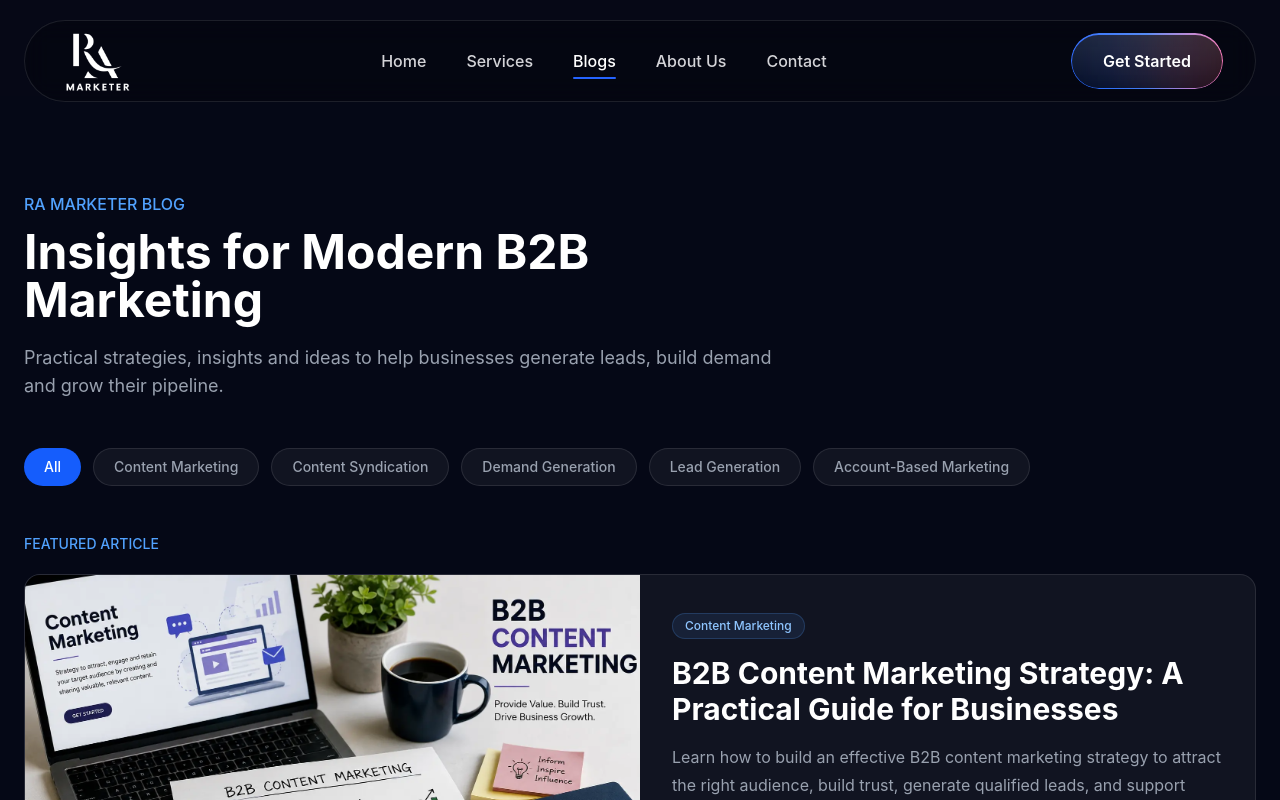
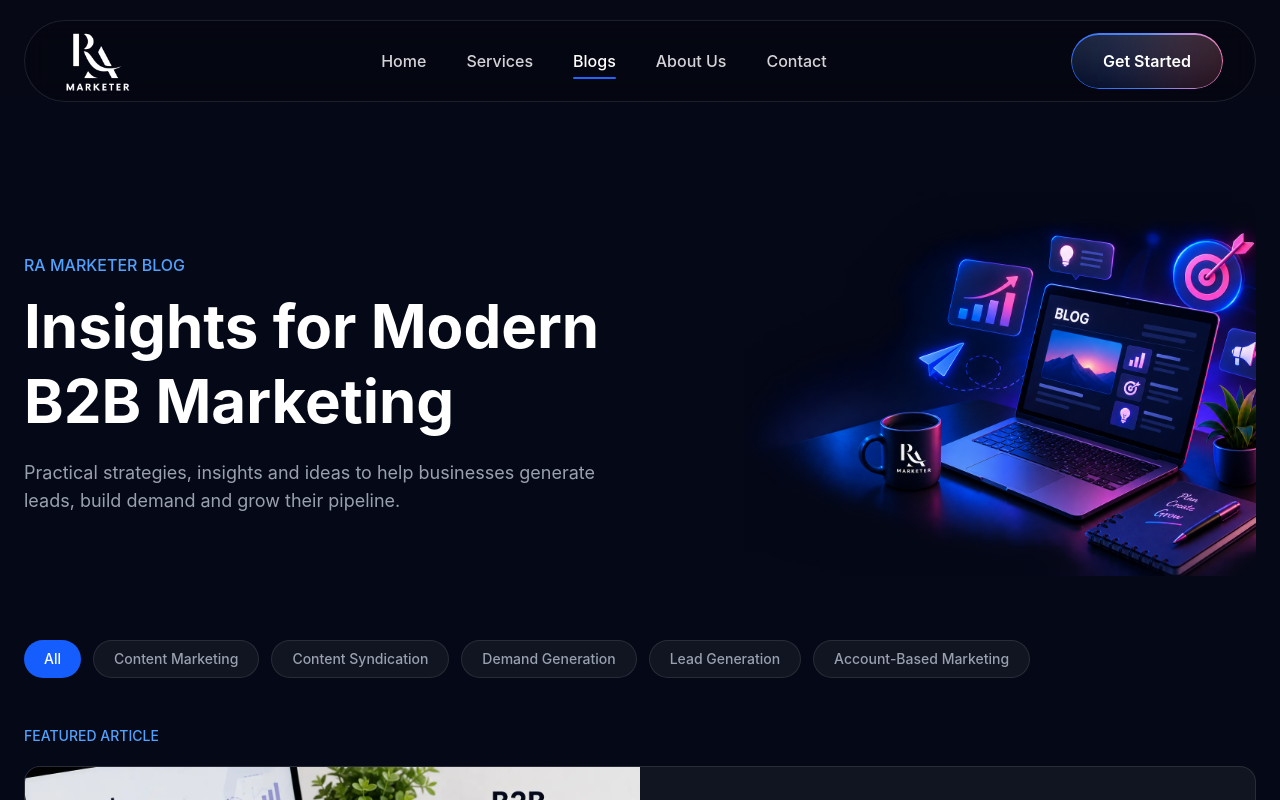
Before and after one commit to Rajeshmane515/ra-marketer-frontend, a React (Vite) app: page /blog in a window 1280 px wide. Shown: the top 800 px of the page. Built offline with nearby package versions, Linux system fonts and the light colour scheme.

Commit message:
Added right side img in blog pageI

```diff
--- a/index.html
+++ b/index.html
@@ -17,16 +17,17 @@
 {
   "@context": "https://schema.org",
   "@type": "ProfessionalService",
-  "name": "RAMarketer",
+  "name": "RA Marketer",
   "url": "https://ramarketer.com/",
   "logo": "https://ramarketer.com/logo.png",
+  "image": "https://ramarketer.com/logo.png",
+  "description": "RA Marketer is a B2B lead generation and demand generation agency offering content syndication, ABM, email marketing, appointment setting, and sales qualified lead services.",
   "address": {
     "@type": "PostalAddress",
     "addressLocality": "Pune",
     "addressRegion": "Maharashtra",
     "addressCountry": "IN"
-  },
-  "description": "RA Marketer is a B2B lead generation and demand generation agency offering content syndication, ABM, email marketing, appointment setting, and sales qualified lead services."
+  }
 }
 </script>
 
--- a/src/pages/Blog.jsx
+++ b/src/pages/Blog.jsx
@@ -3,6 +3,7 @@ import { blogs } from "../blogs/blogLoader";
 import BlogCard from "../components/blog/BlogCard";
 import BlogCategory from "../components/blog/BlogCategory";
 import BlogLink from "../components/blog/BlogLink";
+import blogHeader from "../assets/blog-images/blog-header.png";
 
 const Blog = () => {
   const [selectedCategory, setSelectedCategory] = useState("All");
@@ -33,17 +34,31 @@ const Blog = () => {
     <main className="min-h-screen bg-[#050816] text-white">
       <section className="max-w-7xl mx-auto px-6 py-24">
         {/* Blog Header */}
-        <div className="max-w-3xl mb-12">
-          <p className="text-blue-400 font-medium mb-3">RA MARKETER BLOG</p>
+        <div className="grid lg:grid-cols-2 gap-12 lg:gap-16 items-center mb-16">
+          {/* Left Content */}
+          <div>
+            <p className="text-blue-400 font-medium mb-3">RA MARKETER BLOG</p>
 
-          <h1 className="text-4xl md:text-5xl font-bold mb-5">
-            Insights for Modern B2B Marketing
-          </h1>
+            <h1 className="text-4xl md:text-5xl lg:text-6xl font-bold mb-5 leading-tight">
+              Insights for Modern B2B Marketing
+            </h1>
 
-          <p className="text-gray-400 text-lg leading-7">
-            Practical strategies, insights and ideas to help businesses generate
-            leads, build demand and grow their pipeline.
-          </p>
+            <p className="text-gray-400 text-lg leading-7 max-w-2xl">
+              Practical strategies, insights and ideas to help businesses
+              generate leads, build demand and grow their pipeline.
+            </p>
+          </div>
+
+          {/* Right Image */}
+          <div className="relative flex justify-center lg:justify-end">
+            <div className="w-full max-w-lg aspect-[4/3] rounded-3xl overflow-hidden">
+              <img
+                src={blogHeader}
+                alt="B2B Marketing Insights"
+                className="w-full h-full object-cover"
+              />
+            </div>
+          </div>
         </div>
 
         {/* Categories */}
```
Also changed, not shown: src/assets/blog-images/blog-header.png (added).
